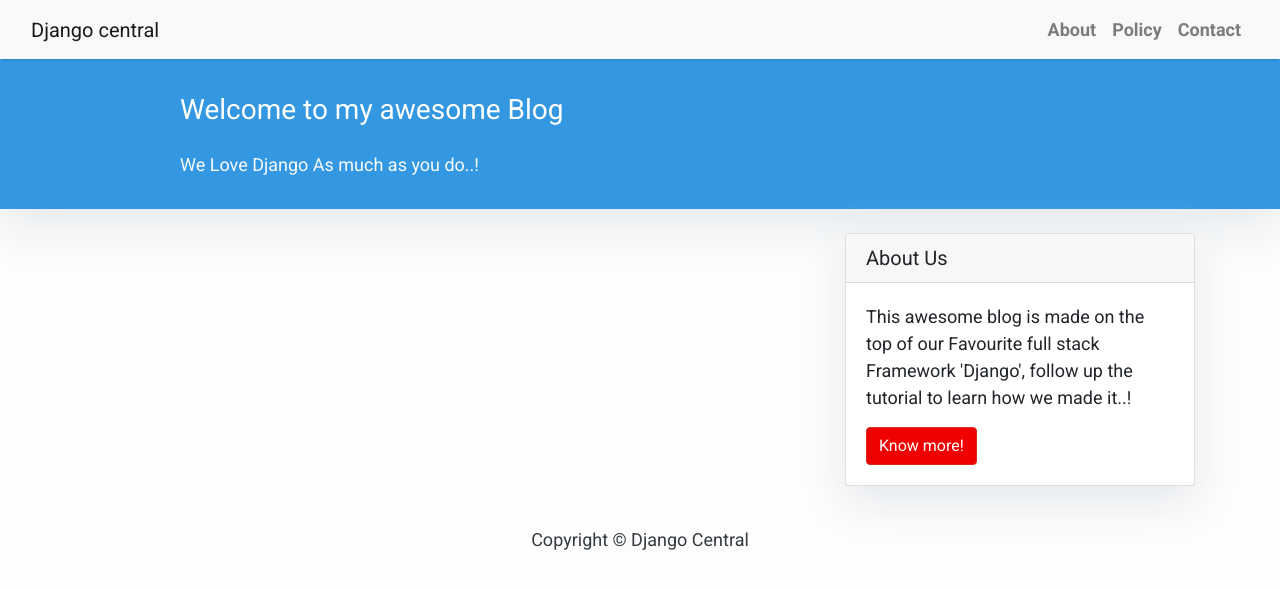
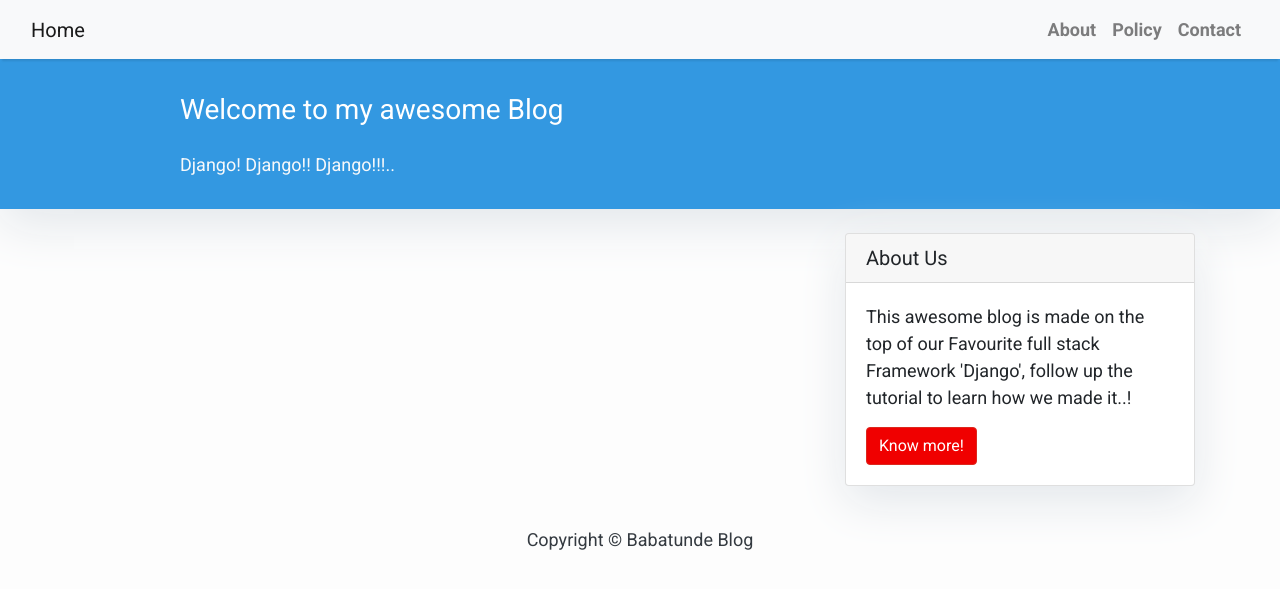
Before and after one commit to arabog/django_model, a Django app: page / in a window 1280 px wide. Shown: the top 589 px of the page. Run offline with Django 4.2, Linux system fonts and the light colour scheme; data that the repository does not hold is empty; some libraries are stand-ins or nearby versions.

Commit message:
model update  5

```diff
--- a/I4G005862RN3/blog/templates/base.html
+++ b/I4G005862RN3/blog/templates/base.html
@@ -2,7 +2,7 @@
 <html>
 
     <head>
-        <title>Django Central</title>
+        <title>Zuri Training</title>
         <link href="https://fonts.googleapis.com/css?family=Roboto:400,700" rel="stylesheet">
         <meta name="google" content="notranslate" />
         <meta name="viewport" content="width=device-width, initial-scale=1" />
@@ -37,7 +37,7 @@
         <!-- Navigation -->
         <nav class="navbar navbar-expand-lg navbar-light bg-light shadow" id="mainNav">
             <div class="container-fluid">
-                <a class="navbar-brand" href="{% url 'home' %}">Django central</a>
+                <a class="navbar-brand" href="{% url 'home' %}">Home</a>
                 <button class="navbar-toggler navbar-toggler-right" type="button" data-toggle="collapse" data-target="#navbarResponsive"
                     aria-controls="navbarResponsive" aria-expanded="false" aria-label="Toggle navigation">
                     <span class="navbar-toggler-icon"></span>
@@ -62,7 +62,7 @@
         {% endblock content %}
         <!-- Footer -->
         <footer class="py-3 bg-grey">
-            <p class="m-0 text-dark text-center ">Copyright &copy; Django Central</p>
+            <p class="m-0 text-dark text-center ">Copyright &copy; Babatunde Blog</p>
         </footer>
     </body>
 </html>
--- a/I4G005862RN3/blog/templates/index.html
+++ b/I4G005862RN3/blog/templates/index.html
@@ -23,7 +23,7 @@
             <div class=" col-md-8 col-md-10 mx-auto">
                 <div class="site-heading">
                     <h3 class=" site-heading my-4 mt-3 text-white"> Welcome to my awesome Blog </h3>
-                    <p class="text-light">We Love Django As much as you do..! &nbsp
+                    <p class="text-light">Django! Django!! Django!!!.. &nbsp
                     </p>
                 </div>
             </div>
--- a/I4G005862RN3/blog/templates/sidebar.html
+++ b/I4G005862RN3/blog/templates/sidebar.html
@@ -13,7 +13,7 @@
         <h5 class="card-header">About Us</h5>
     <div class="card-body">
         <p class="card-text"> This awesome blog is made on the top of our Favourite full stack Framework 'Django', follow up the tutorial to learn how we made it..!</p>
-        <a href="https://djangocentral.com/building-a-blog-application-with-django"
+        <a href="https://www.google.com/"
            class="btn btn-danger">Know more!</a>
     </div>
 </div>
```
